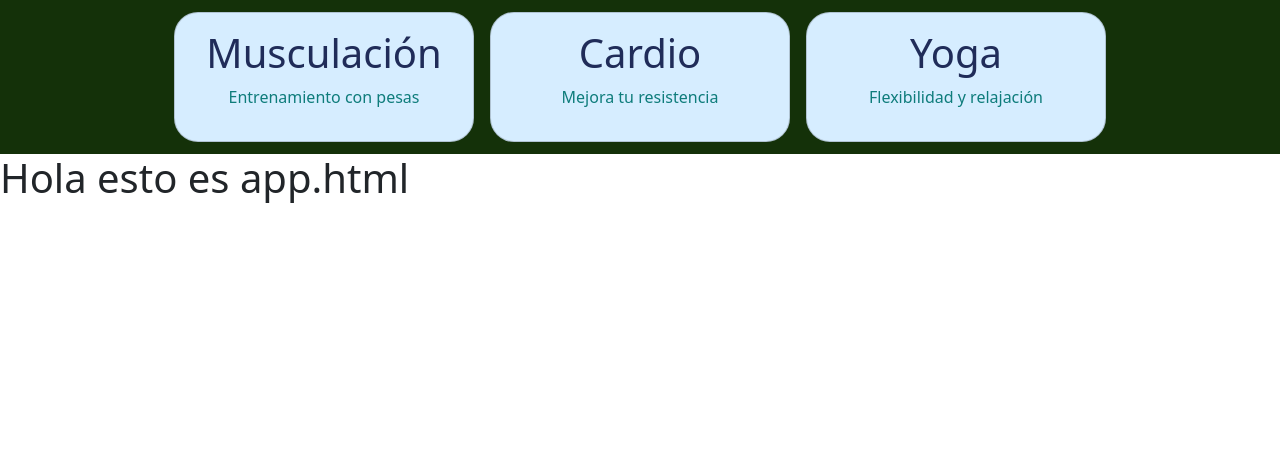
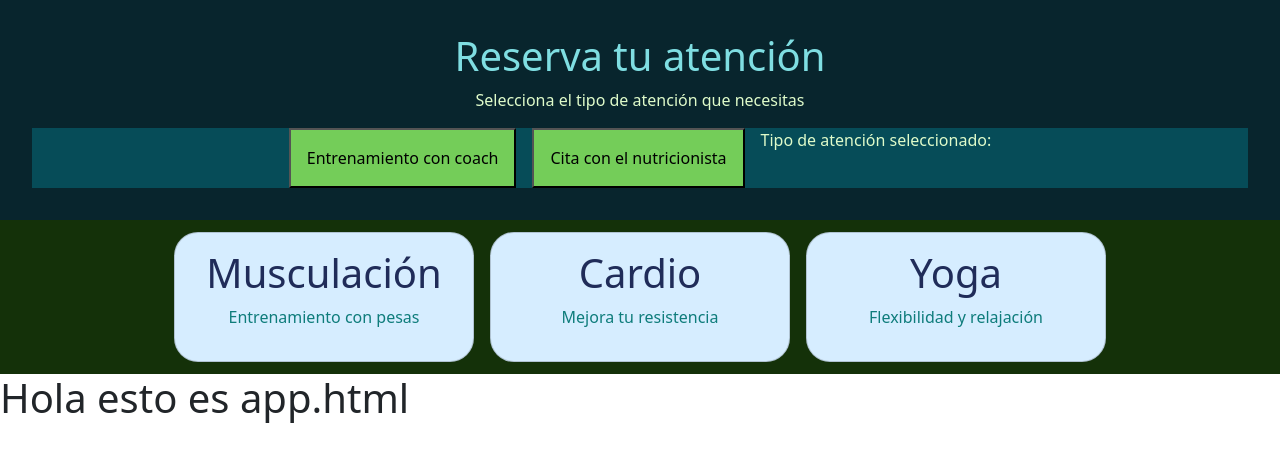
Before and after one commit to kendarg/ProyectoGym, an Angular app: page /reservas in a window 1280 px wide. Before the commit this address led to /. Shown: the top 462 px of the page. Built offline with nearby package versions, Linux system fonts and the light colour scheme.

Commit message:
Creando el módulo de reservas

```diff
--- a/src/app/app.html
+++ b/src/app/app.html
@@ -8,5 +8,3 @@
     }
 </div>
 <h1>Hola esto es app.html</h1>
-
-<router-outlet />
--- a/src/app/app.routes.ts
+++ b/src/app/app.routes.ts
@@ -1,3 +1,7 @@
 import { Routes } from '@angular/router';
+import { Booking } from './features/booking/booking';
 
-export const routes: Routes = [];
+export const routes: Routes = [
+    {path:'reservas',
+    component: Booking}
+];
--- a/src/app/features/booking/booking.css
+++ b/src/app/features/booking/booking.css
@@ -1,12 +1,5 @@
-.root{
-    --background-primary: #08252D;
-    --background-secondary: #064C58;
-    --text-primary: #7FDEE2;
-    --text-secondary: #DFFBCA;
-    --color-extra: #74CD59;
-}
 .booking-container{
-    background-color: var(--background-primary);
+    background-color: #08252D;
     text-align: center;
     padding: 2rem;
 }
@@ -15,15 +8,16 @@
     justify-content: center;
     gap: 1rem;
     flex-wrap: wrap;
+    background-color: #064C58;
 }
-.booking-options h1{
-    color: var(--text-primary);
+.booking-container h1{
+    color: #7FDEE2;
 }
-.booking-options p{
-    color: var(--text-secondary);
+.booking-container p{
+    color: #DFFBCA;
 }
 .booking-options button {
-    background-color: var(--color-extra);
+    background-color: #74CD59;
     padding: 1rem;
     cursor: pointer;
 }
--- a/src/app/features/booking/booking.html
+++ b/src/app/features/booking/booking.html
@@ -2,7 +2,8 @@
     <h1>Reserva tu atención</h1>
     <p>Selecciona el tipo de atención que necesitas</p>
     <div class="booking-options">
-        <button type="button">Entrenamiento con coach</button>
-        <button type="button">Cita con el nutricionista</button>
+        <button type="button" (click)="tipoAtencion ='coach'">Entrenamiento con coach</button>
+        <button type="button" (click)="tipoAtencion='nutricionista'">Cita con el nutricionista</button>
+        <p>Tipo de atención seleccionado:{{tipoAtencion}}</p>
     </div>
 </section>
--- a/src/app/features/booking/booking.ts
+++ b/src/app/features/booking/booking.ts
@@ -5,4 +5,6 @@ import { Component } from "@angular/core";
     templateUrl:'./booking.html',
     styleUrl:'./booking.css',
 })
-export class Booking{}
+export class Booking{
+    tipoAtencion = '';
+}
```
